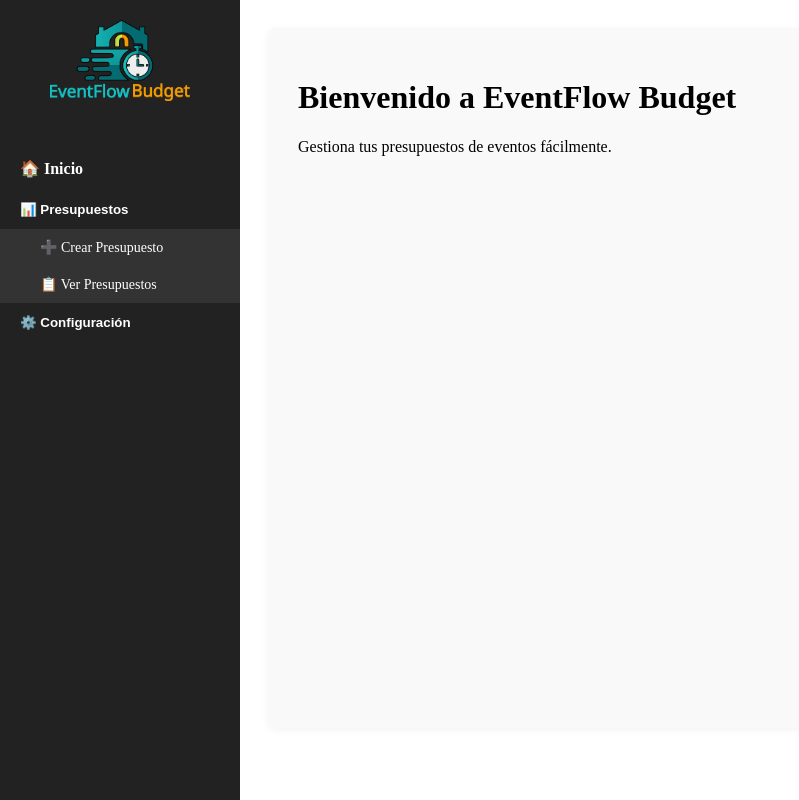
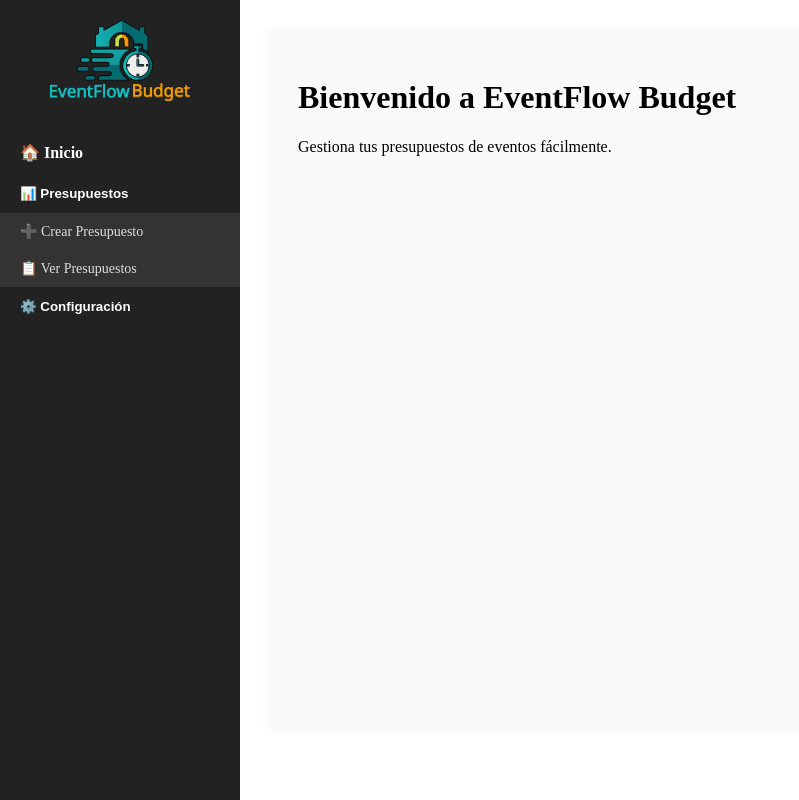
Before and after one commit to DanielSalas789/Sistema-de-Presupuestado-EventFLowBudget, a React (Vite) app: page / in a window 1280 px wide. Both pictures are taken after a click on the button "📊 Presupuestos". Shown: the whole page, without its empty margins (0-799 px from the left). Built offline with nearby package versions, Linux system fonts and the light colour scheme.

Commit message:
slidebar arreglos

```diff
--- a/src/Components/sidebar.jsx
+++ b/src/Components/sidebar.jsx
@@ -1,5 +1,5 @@
 import { useState } from "react";
-import { Link } from "react-router-dom";
+import { NavLink } from "react-router-dom";
 import "../styles/sidebar.css";
 
 function Sidebar({ logo }) {
@@ -15,39 +15,51 @@ function Sidebar({ logo }) {
 
       <ul className="sidebar-menu">
         <li>
-          <Link to="/">🏠 Inicio</Link>
+          <NavLink to="/" className={({ isActive }) => (isActive ? "active" : "")}>
+            🏠 Inicio
+          </NavLink>
         </li>
 
         <li>
-          <button className="menu-btn" onClick={() => toggleMenu("presupuestos")}>
+          <button
+            className={`menu-btn ${openMenu === "presupuestos" ? "open" : ""}`}
+            onClick={() => toggleMenu("presupuestos")}
+          >
             📊 Presupuestos
           </button>
-          {openMenu === "presupuestos" && (
-            <ul className="submenu">
+          <ul className={`submenu ${openMenu === "presupuestos" ? "show" : ""}`}>
             <li>
-                <Link to="/crear">➕ Crear Presupuesto</Link>
+              <NavLink to="/crear" className={({ isActive }) => (isActive ? "active" : "")}>
+                ➕ Crear Presupuesto
+              </NavLink>
             </li>
             <li>
-                <Link to="/presupuestos">📋 Ver Presupuestos</Link>
+              <NavLink to="/presupuestos" className={({ isActive }) => (isActive ? "active" : "")}>
+                📋 Ver Presupuestos
+              </NavLink>
             </li>
           </ul>
-          )}
         </li>
 
         <li>
-          <button className="menu-btn" onClick={() => toggleMenu("configuracion")}>
+          <button
+            className={`menu-btn ${openMenu === "configuracion" ? "open" : ""}`}
+            onClick={() => toggleMenu("configuracion")}
+          >
             ⚙️ Configuración
           </button>
-          {openMenu === "configuracion" && (
-            <ul className="submenu">
+          <ul className={`submenu ${openMenu === "configuracion" ? "show" : ""}`}>
             <li>
-                <Link to="/perfil">👤 Perfil</Link>
+              <NavLink to="/perfil" className={({ isActive }) => (isActive ? "active" : "")}>
+                👤 Perfil
+              </NavLink>
             </li>
             <li>
-                <Link to="/ajustes">🔧 Ajustes</Link>
+              <NavLink to="/ajustes" className={({ isActive }) => (isActive ? "active" : "")}>
+                🔧 Ajustes
+              </NavLink>
             </li>
           </ul>
-          )}
         </li>
       </ul>
     </div>
--- a/src/Styles/Sidebar.css
+++ b/src/Styles/Sidebar.css
@@ -11,8 +11,10 @@
   flex-direction: column;
   align-items: center;
   padding-top: 20px;
+  overflow-y: auto;
 }
 
+/* Logo */
 .sidebar-logo {
   width: 140px;
   margin-bottom: 30px;
@@ -22,6 +24,7 @@
 .sidebar-menu {
   list-style: none;
   padding: 0;
+  margin: 0;
   width: 100%;
 }
 
@@ -35,6 +38,7 @@
   display: block;
   width: 100%;
   padding: 12px 20px;
+  box-sizing: border-box;
   color: #fff;
   text-decoration: none;
   font-weight: bold;
@@ -50,24 +54,47 @@
   background: #444;
 }
 
-/* Submenús */
+/* Submenús animados */
 .submenu {
   list-style: none;
-  padding-left: 20px;
+  padding: 0;
+  margin: 0;
   background: #333;
+  max-height: 0;
+  overflow: hidden;
+  transition: max-height 0.4s ease, opacity 0.3s ease;
+  opacity: 0;
+}
+
+.submenu.show {
+  max-height: 200px; /* suficiente para sub-items */
+  opacity: 1;
 }
 
 .submenu li a {
   font-weight: normal;
   font-size: 14px;
+  display: block;
+  width: 100%;
   padding: 10px 20px;
+  box-sizing: border-box;
+  text-decoration: none;
+  color: #ddd;
+  transition: background 0.2s ease;
 }
 
 .submenu li a:hover {
   background: #555;
+  color: #fff;
 }
 
-/* Ajuste del contenido */
+/* Item activo */
+.active {
+  background: #555;
+  color: #ffd700; /* dorado para destacar */
+}
+
+/* Ajuste del contenedor principal */
 .container {
   margin-left: 240px;
   padding: 20px;
```
Lines whose indentation alone changed are shown as unchanged.
